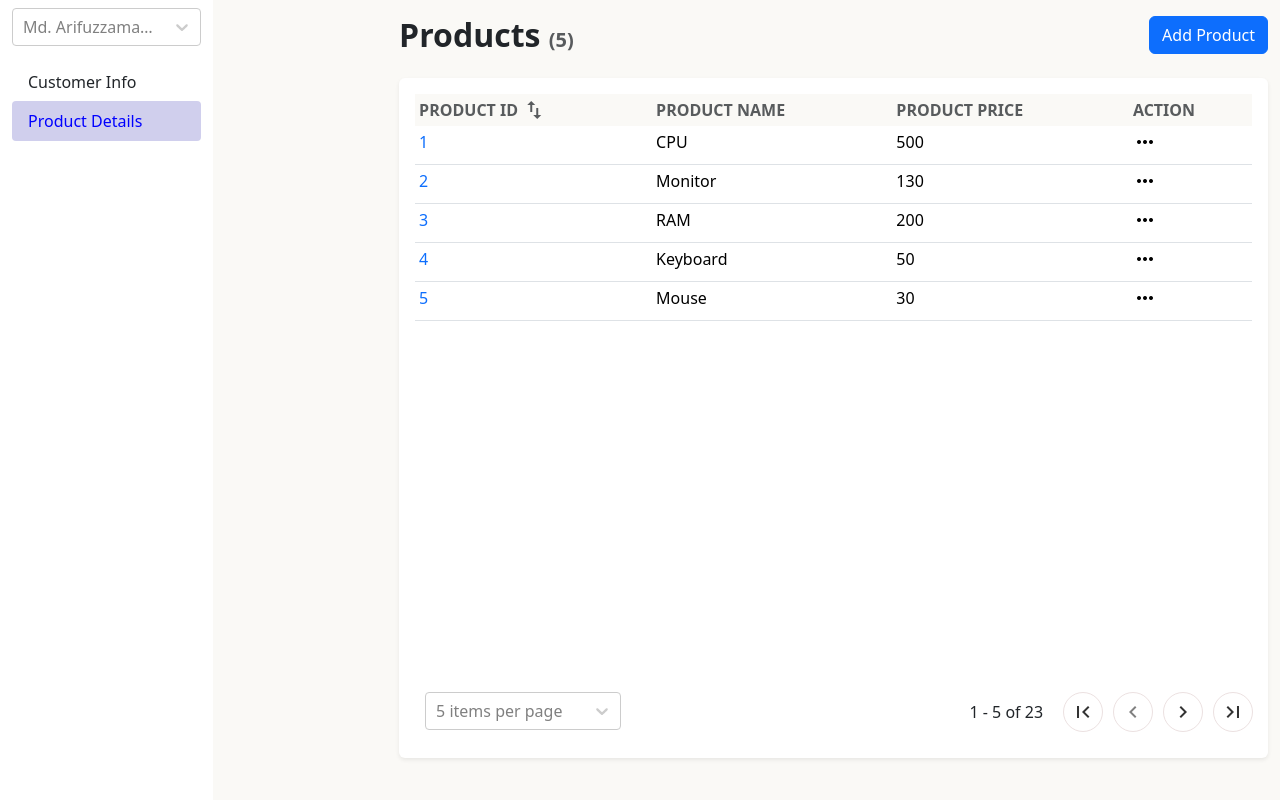
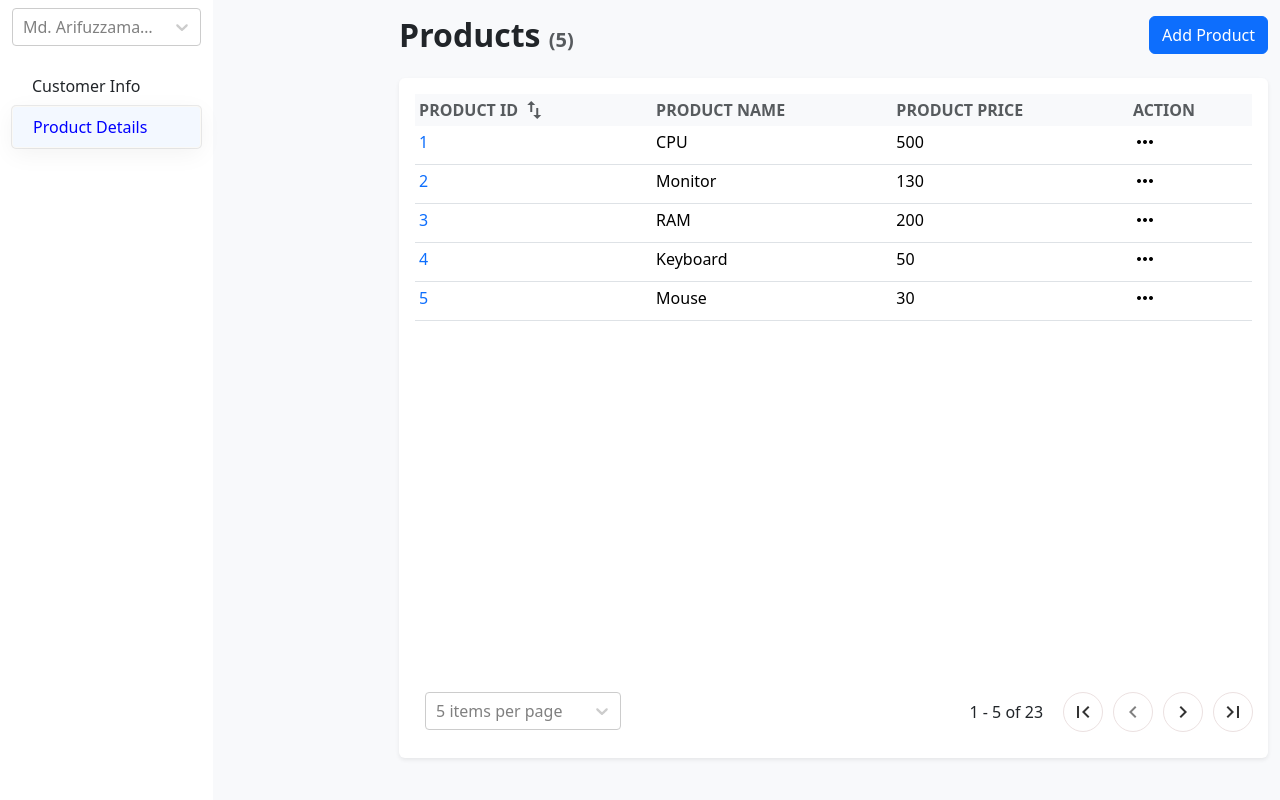
Before and after one commit to arifuzzaman-tanin/zonda-web-app, a React (Vite) app: page / in a window 1280 px wide. Built offline with nearby package versions, Linux system fonts and the light colour scheme.

Commit message:
Fix design

```diff
--- a/src/App.css
+++ b/src/App.css
@@ -7,11 +7,28 @@
 }
 
 .active{
-    border: 1px solid blue;
-    background-color: rgb(208, 207, 237) !important;
+    border: 1px solid #FAF9F6;
+    background-color: #f3f8ff !important;
     color: blue !important;
+    box-shadow: rgba(0, 0, 0, 0.05) 0px 6px 24px 0px, rgba(0, 0, 0, 0.08) 0px 0px 0px 1px;
 }
 
 .cursor-pointer{
     cursor: pointer;
 }
+
+.navigation-control{
+    margin-top: 20px;
+}
+
+.navigation-control ul {
+    list-style-type: none;
+    padding: 0;
+    margin: 0;
+}
+
+.navigation-control ul li {
+    padding-top: 8px;
+    padding-bottom: 8px;
+    padding-left: 20px;
+}
--- a/src/App.tsx
+++ b/src/App.tsx
@@ -11,10 +11,12 @@ function App() {
             <div className="col-2 app-col-height-100 bg-white pt-2">
               <CustomerSelectBox />
 
-              <ul className="list-group mt-3">
-                <li className="list-group-item border-0 rounded-1 cursor-pointer">Customer Info</li>
-                <li className="list-group-item border-0 rounded-1 cursor-pointer active">Product Details</li>
-              </ul>
+              <div className="navigation-control">
+                <ul>
+                  <li className="cursor-pointer rounded-1">Customer Info</li>
+                  <li className="cursor-pointer rounded-1 active">Product Details</li>
+                </ul>
+              </div>
             </div>
             <div className="col-10 app-col-height-100">
               <div className="app-col-height-100 col-10 float-end">
--- a/src/components/Product/ProductList.tsx
+++ b/src/components/Product/ProductList.tsx
@@ -55,7 +55,7 @@ function ProductList() {
                         <table className="table table-sm">
                             <thead>
                                 <tr>
-                                    <th className="bg-off-whight border-0 text-uppercase text-muted">Product Id <i className="material-icons inline-icon">swap_vert</i></th>
+                                    <th className="bg-off-whight border-0 text-uppercase text-muted cursor-pointer">Product Id <i className="material-icons inline-icon">swap_vert</i></th>
                                     <th className="bg-off-whight border-0 text-uppercase text-muted">Product Name</th>
                                     <th className="bg-off-whight border-0 text-uppercase text-muted">Product Price</th>
                                     <th className="bg-off-whight border-0 text-uppercase text-muted">Action</th>
--- a/src/index.css
+++ b/src/index.css
@@ -1,5 +1,5 @@
 .bg-off-whight{
-    background-color: #FAF9F6 !important;
+    background-color: #f8f9fb !important;
 }
 
 /* select box */
```
